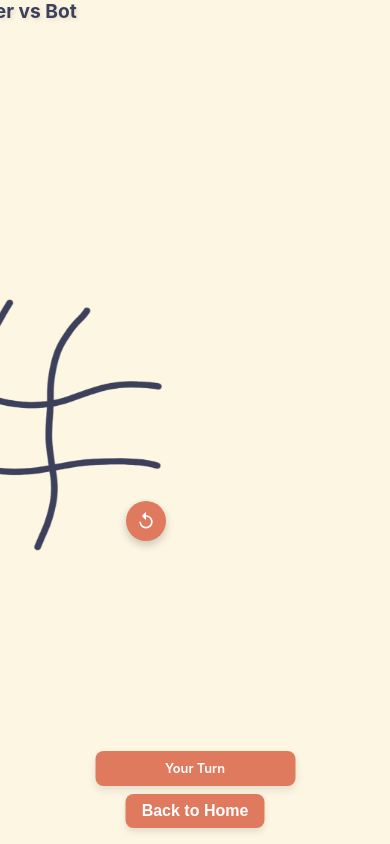
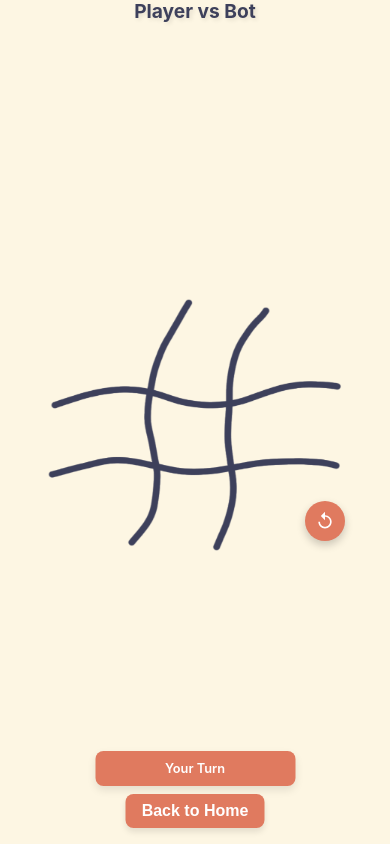
Before and after one commit to ItsDeco/DiDaDoe, a React (Vite) app: page /play-bot in a window 390 px wide. Built offline with nearby package versions, Linux system fonts and the light colour scheme.

Commit message:
Mobile style changes

```diff
--- a/src/components/Game.css
+++ b/src/components/Game.css
@@ -338,9 +338,12 @@ html, body {
 
 @media (max-width: 480px) {
   .app {
-    position: fixed;
-    overflow: hidden;
-    max-height: 300vh;
+    margin: 0;
+    padding: 0;
+    overflow-x: hidden;
+    width: 100%;
+    height: 100%;
+    position: relative;
   }
 
   .app h1 {
```
